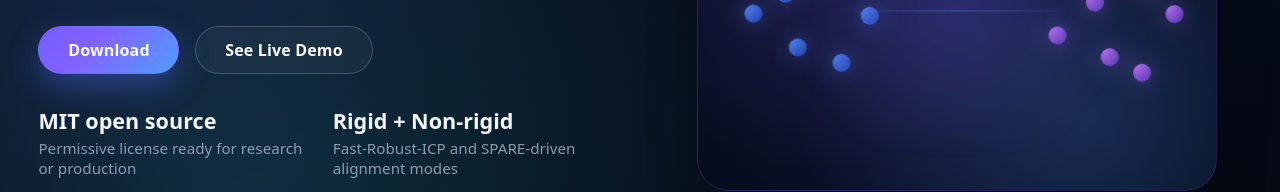
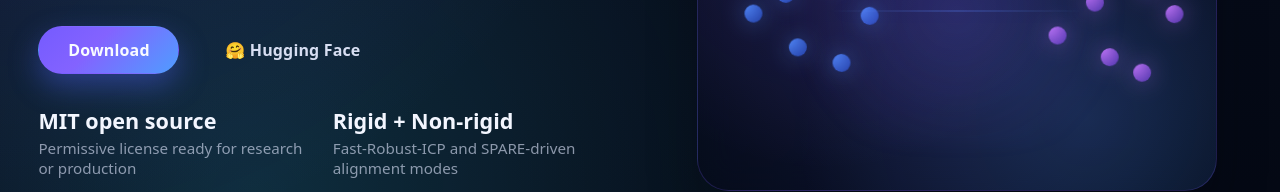
Before and after one commit to USTC3DV/Lite3DReg, a plain HTML site: page docs/index.html in a window 1280 px wide. Shown: the part 407-599 px from the top of the page. Drawn offline with Linux system fonts and the light colour scheme.

Commit message:
Update index.html

```diff
--- a/docs/index.html
+++ b/docs/index.html
@@ -53,11 +53,11 @@
           <div class="hero__actions">
            <a class="btn btn--primary" href="#get-started">Download</a>
            <a
-              class="btn btn--ghost"
+             class="btn btn--huggingface"
              href="https://huggingface.co/spaces/USTC3DVer/Lite3DReg"
              target="_blank"
              rel="noopener"
-              >See Live Demo</a
+             >🤗 Hugging Face</a
           >
          </div>
           <dl class="hero__stats">
```
Lines whose indentation alone changed are shown as unchanged.
